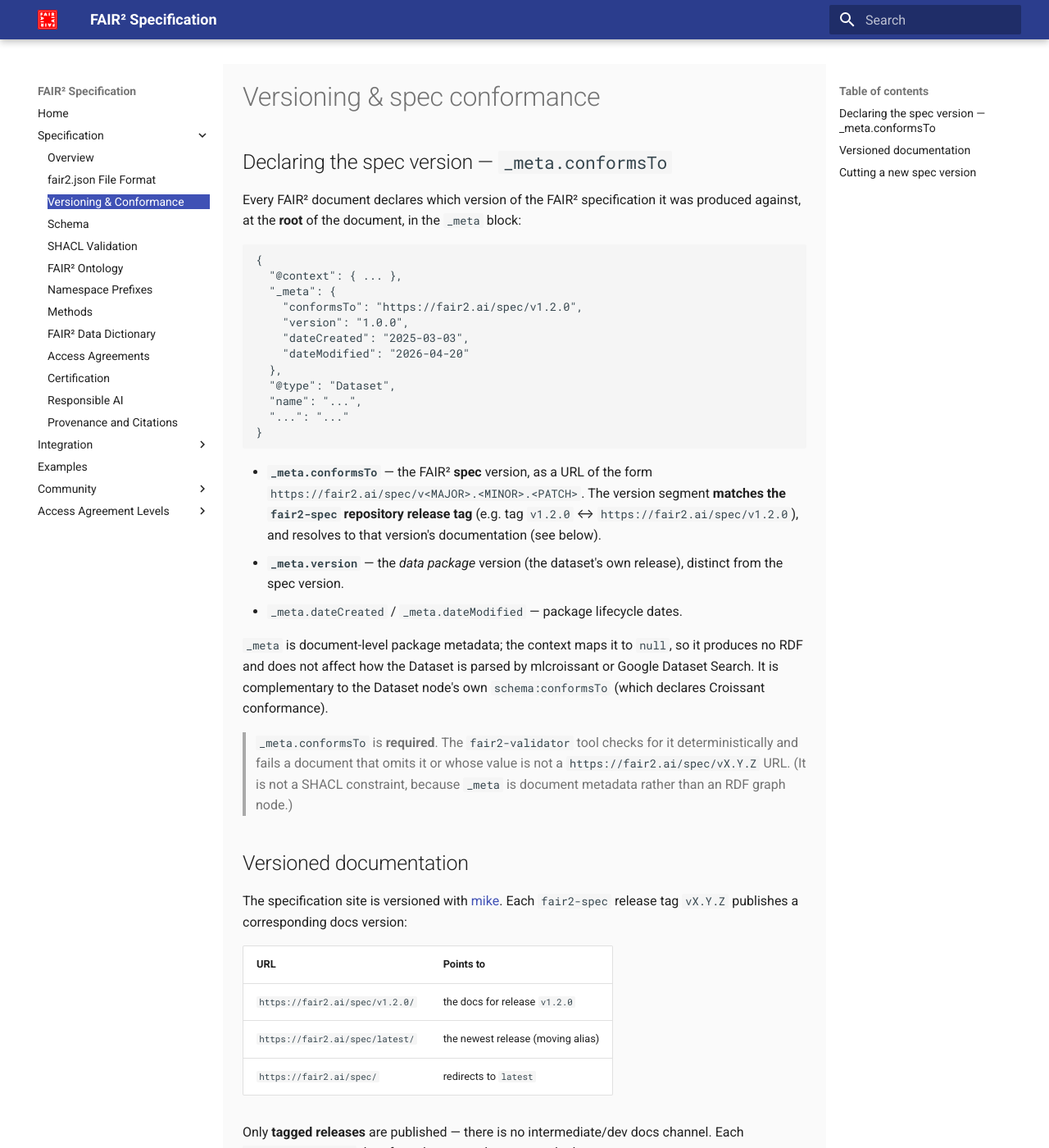
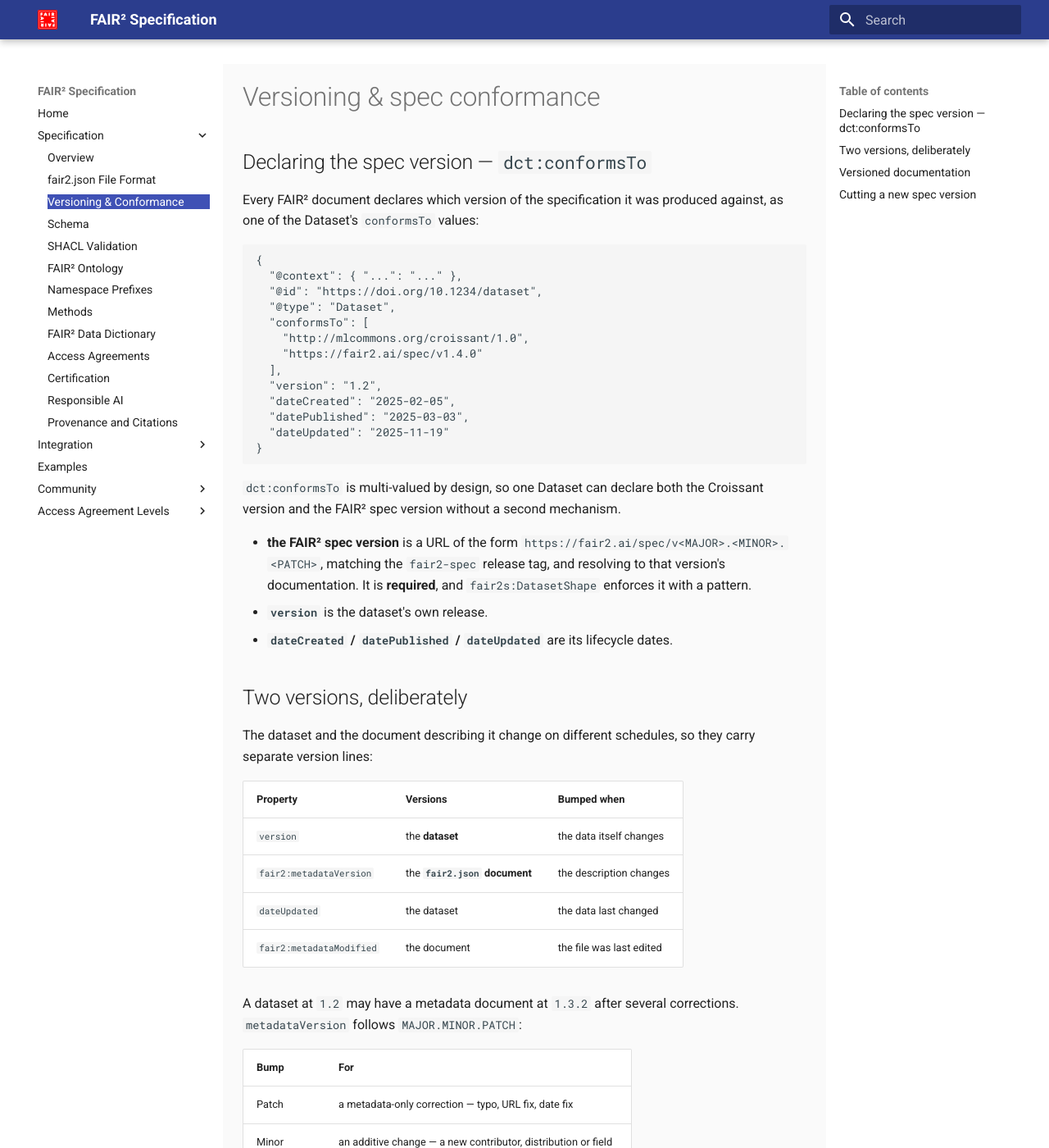
Before and after one commit to fair-squared/fair2-spec, an MkDocs documentation site: the page built from docs/specification/versioning.md, in a window 1280 px wide and 1400 px high. Shown: the whole window at 82% size. Built offline with MkDocs 1.6.1 and Material for MkDocs 9.7.7, drawn with Linux system fonts in a browser that asks for light colours; the version menu is left out; some of the changed text lies outside the part shown.

Commit message:
Remove the _meta block; fold its fields onto the Dataset
_meta was document metadata deliberately kept outside the RDF. That cost
three things: the fields duplicated Dataset properties with no way to
check them against each other, spec conformance could not be expressed in
SHACL and needed enforcement in a separate validator, and because the
block produced no triples it was invisible to any digest taken over the
graph.

Its four fields now live on the Dataset:

- the FAIR2 spec version joins the Croissant version as a second
  dct:conformsTo value, which is what a multi-valued conformsTo is for.
  DatasetShape now requires one matching https://fair2.ai/spec/vX.Y.Z, so
  what versioning.md described as "validated outside of SHACL" is an
  ordinary constraint.
- the document's own version and edit date become fair2:metadataVersion
  and fair2:metadataModified, both required, the former with a semver
  pattern.
- _meta.dateCreated is the one field not carried over. It recorded the
  first release date, which datePublished already holds.

Keeping the first two preserves a distinction I had nearly destroyed. I
twice described _meta's values as stale and contradictory - version 1.0.0
against the Dataset's 1.2, dateModified 2026-04-20 against 2025-11-19 -
and cited the changelog as evidence. That was wrong. fair2json-format.md
documents _meta.version as the version of the fair2.json file itself,
explicitly independent of Dataset.version, with its own semver rules. The
two numbers were never in conflict: a file at 1.0.0 describing a dataset
at 1.2. The distinction is real and is now expressed in RDF rather than
in a block nothing could validate.

versioning.md gains a section on the two version lines and when each is
bumped; fair2json-format.md loses its _meta section; the certification
checklist refers to version and dateUpdated.

Negative-tested: a missing or malformed spec conformsTo, a missing or
non-semver metadataVersion, and a missing metadataModified all fail.
mkdocs --strict passes, mlcroissant loads.

Co-Authored-By: Claude Opus 5 (1M context) <noreply@anthropic.com>

````diff
--- a/docs/specification/versioning.md
+++ b/docs/specification/versioning.md
@@ -1,43 +1,80 @@
 # Versioning & spec conformance
 
-## Declaring the spec version — `_meta.conformsTo`
+## Declaring the spec version — `dct:conformsTo`
 
-Every FAIR² document declares which version of the FAIR² specification it was
-produced against, at the **root** of the document, in the `_meta` block:
+Every FAIR² document declares which version of the specification it was
+produced against, as one of the Dataset's `conformsTo` values:
 
 ```json
 {
-  "@context": { ... },
-  "_meta": {
-    "conformsTo": "https://fair2.ai/spec/v1.2.0",
-    "version": "1.0.0",
-    "dateCreated": "2025-03-03",
-    "dateModified": "2026-04-20"
-  },
+  "@context": { "...": "..." },
+  "@id": "https://doi.org/10.1234/dataset",
   "@type": "Dataset",
-  "name": "...",
-  "...": "..."
+  "conformsTo": [
+    "http://mlcommons.org/croissant/1.0",
+    "https://fair2.ai/spec/v1.4.0"
+  ],
+  "version": "1.2",
+  "dateCreated": "2025-02-05",
+  "datePublished": "2025-03-03",
+  "dateUpdated": "2025-11-19"
 }
 ```
 
-- **`_meta.conformsTo`** — the FAIR² **spec** version, as a URL of the form
-  `https://fair2.ai/spec/v<MAJOR>.<MINOR>.<PATCH>`. The version segment **matches
-  the `fair2-spec` repository release tag** (e.g. tag `v1.2.0` ↔
-  `https://fair2.ai/spec/v1.2.0`), and resolves to that version's documentation
-  (see below).
-- **`_meta.version`** — the *data package* version (the dataset's own release),
-  distinct from the spec version.
-- `_meta.dateCreated` / `_meta.dateModified` — package lifecycle dates.
+`dct:conformsTo` is multi-valued by design, so one Dataset can declare both
+the Croissant version and the FAIR² spec version without a second mechanism.
 
-`_meta` is document-level package metadata; the context maps it to `null`,
-so it produces no RDF and does not affect how the Dataset is parsed by mlcroissant or
-Google Dataset Search. It is complementary to the Dataset node's own
-`schema:conformsTo` (which declares Croissant conformance).
+- **the FAIR² spec version** is a URL of the form
+  `https://fair2.ai/spec/v<MAJOR>.<MINOR>.<PATCH>`, matching the `fair2-spec`
+  release tag, and resolving to that version's documentation. It is
+  **required**, and `fair2s:DatasetShape` enforces it with a pattern.
+- **`version`** is the dataset's own release.
+- **`dateCreated` / `datePublished` / `dateUpdated`** are its lifecycle dates.
 
-> `_meta.conformsTo` is **required**. The `fair2-validator` tool checks for it
-> deterministically and fails a document that omits it or whose value is not a
-> `https://fair2.ai/spec/vX.Y.Z` URL. (It is not a SHACL constraint, because
-> `_meta` is document metadata rather than an RDF graph node.)
+## Two versions, deliberately
+
+The dataset and the document describing it change on different schedules, so
+they carry separate version lines:
+
+| Property | Versions | Bumped when |
+|---|---|---|
+| `version` | the **dataset** | the data itself changes |
+| `fair2:metadataVersion` | the **`fair2.json` document** | the description changes |
+| `dateUpdated` | the dataset | the data last changed |
+| `fair2:metadataModified` | the document | the file was last edited |
+
+A dataset at `1.2` may have a metadata document at `1.3.2` after several
+corrections. `metadataVersion` follows `MAJOR.MINOR.PATCH`:
+
+| Bump | For |
+|---|---|
+| Patch | a metadata-only correction — typo, URL fix, date fix |
+| Minor | an additive change — a new contributor, distribution or field |
+| Major | a structural change — entity model redesign, context change |
+
+Both are required, and `fair2s:DatasetShape` enforces the version pattern.
+Fixing a typo in a description must not bump `version`, because the data did
+not change.
+
+!!! note "Changed in v1.4.0 — the `_meta` block is gone"
+    Up to v1.3.0 these lived in a `_meta` object outside `@graph`,
+    deliberately kept out of the RDF. That had three costs. The fields
+    duplicated Dataset properties and could disagree with them silently — in
+    the reference example `_meta` claimed version `1.0.0` and a modification
+    date of `2026-04-20` while the Dataset and its own changelog said `1.2`
+    and `2025-11-19`. Spec conformance could not be checked by SHACL, so it
+    needed deterministic enforcement in a separate validator. And because
+    `_meta` produced no triples, it was invisible to any digest taken over
+    the graph.
+
+    The spec version became a `conformsTo` value and the file's own version
+    and edit date became `fair2:metadataVersion` and
+    `fair2:metadataModified`, so the file-versus-dataset distinction `_meta`
+    drew is preserved — now in RDF, visible to a digest and checkable by
+    SHACL. `_meta.dateCreated` is the one field not carried over; in practice
+    it recorded the first release date, which `datePublished` already holds.
+    Consumers reading pre-v1.4.0 documents will still find `_meta` at the
+    root.
 
 ## Versioned documentation
 
````
Also changed, not shown: docs/specification/fair2-ontology.md (+2 -0 lines), docs/specification/fair2json-format.md (+2 -66 lines), 11 other files.
